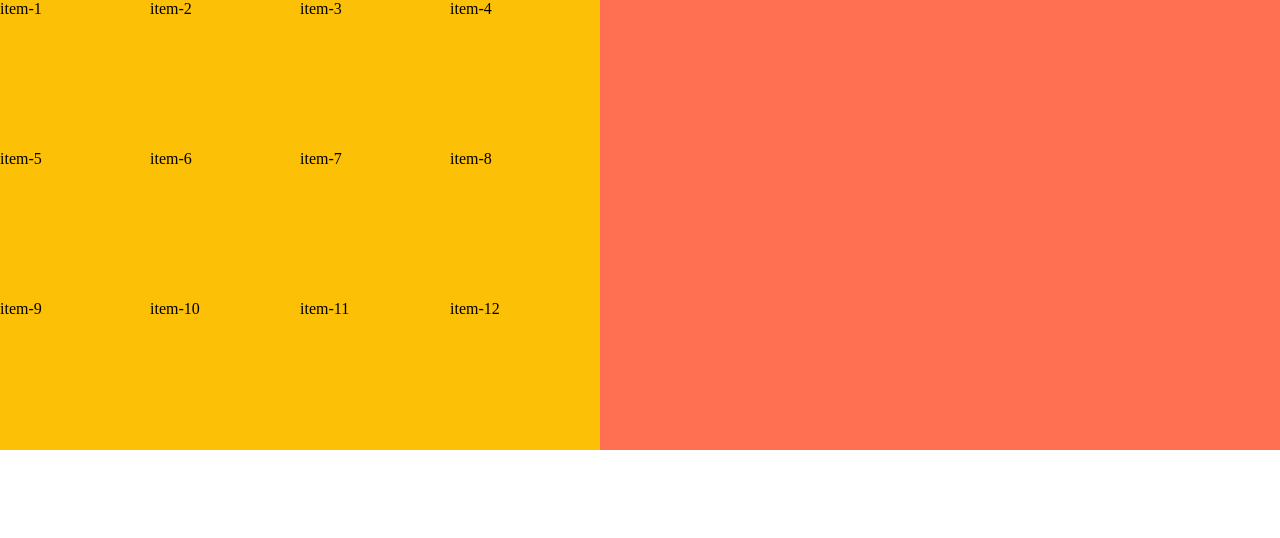
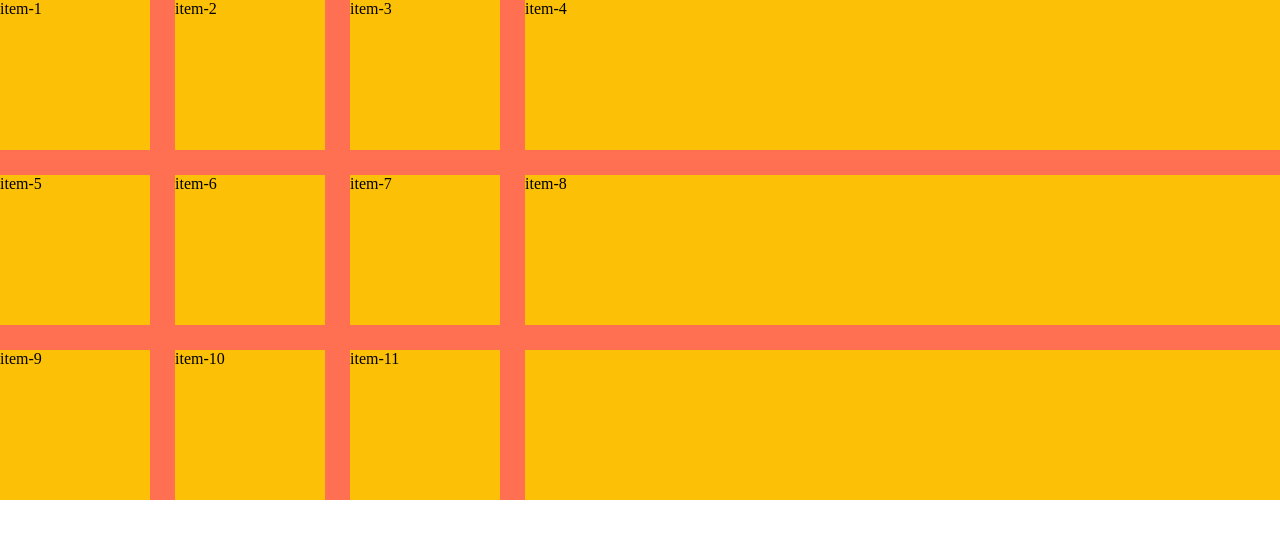
Before and after one commit to joepasss/sass_study, a React (Create React App) app in the folder grid-layout/: page / in a window 1280 px wide. Shown: the top 538 px of the page. Built offline with nearby package versions, Linux system fonts and the light colour scheme.

Commit message:
Repeat Function & The fr Unit

```diff
--- a/grid-layout/src/sections/gridContainer/GridContainer.tsx
+++ b/grid-layout/src/sections/gridContainer/GridContainer.tsx
@@ -16,7 +16,7 @@ export const GridContainer: FC = () => {
       <div className='item item-9'>item-9</div>
       <div className='item item-10'>item-10</div>
       <div className='item item-11'>item-11</div>
-      <div className='item item-12'>item-12</div>
+      <div className='item item-12'></div>
     </section>
   );
 };
--- a/grid-layout/src/sections/gridContainer/gridContainer.scss
+++ b/grid-layout/src/sections/gridContainer/gridContainer.scss
@@ -5,46 +5,25 @@ section.grid-container {
 
   display: grid;
 
-  grid-template-columns: 150px 150px 150px 150px;
-  grid-template-rows: 150px 150px 150px;
+  gap: 25px;
 
-  // Grid Column Gap Properties
-  // Propertiy values : (length, percentages, viewport units)
+  // Repeat Function
+  // value = repeat(times, values)
+  // grid-template-columns: repeat(4, 150px); // 150px four times repeat
+  grid-template-rows: repeat(3, 150px); // 150px three times repeat
 
-  // Old Syntax -- highest support
-  // grid-column-gap: 10px; // Gutter Gap
-  // grid-column-gap: 2.5rem;
-  // grid-column-gap: 2vw;
-  // grid-column-gap: 5%;
+  // (Property value) fr Unit (Fractional Unit)
+  // how many fraction of this container has? == grid takes all available space in display: grid(grid container)
+  // Useage = repeat(#rows/cols, track-size)
+  grid-template-columns: repeat(3, 150px) 1fr; // last child get all available space
+  // grid-template-columns: repeat(3, 150px) 0.5fr; // last child get half of available space
+  // if container has no content it gets calculated space
+  // if no available space fr unit gets no space
+  // if no available space and it has content it can be zero space (it makes horizontal scrollbar)
 
-  // Standard Syntax
-  // column-gap: 10px;
-  // column-gap: 2.5rem;
-  // column-gap: 2vw;
-  // column-gap: 5%;
-
-  // Grid Row Gap Properties
-  // Old Syntax
-  // grid-row-gap: 10px;
-  // grid-row-gap: 2.5rem;
-  // grid-row-gap: 2vw;
-  // grid-row-gap: 5%;
-
-  // Standard Syntax
-  // row-gap: 10px;
-  // row-gap: 2.5rem;
-  // row-gap: 2vw;
-  // row-gap: 5%;
-
-  // Shorthand for grid-column gap and grid row gap - grid gap properties
-  // Property Values: <grid-row-gap> <grid-column-gap>
-  // Old Syntax
-  // grid-gap: 15px 25px;
-  // grid-gap: 10px;
-
-  // Standard Syntax
-  // gap: 2rem 3rem;
-  // gap: 10%;
+  // grid-template-columns: 1fr 2fr 2fr 1fr;
+  // grid-template-columns: 1fr 2fr 3fr 4fr;
+  // grid-template-columns: 150px 1fr 50% 1fr; // 50% property ignores grid gap property
 
   div.item {
     background-color: #fcc006;
```
